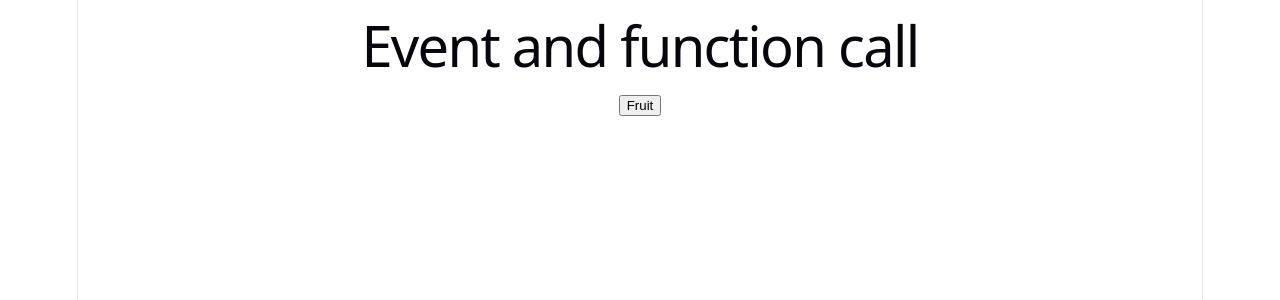
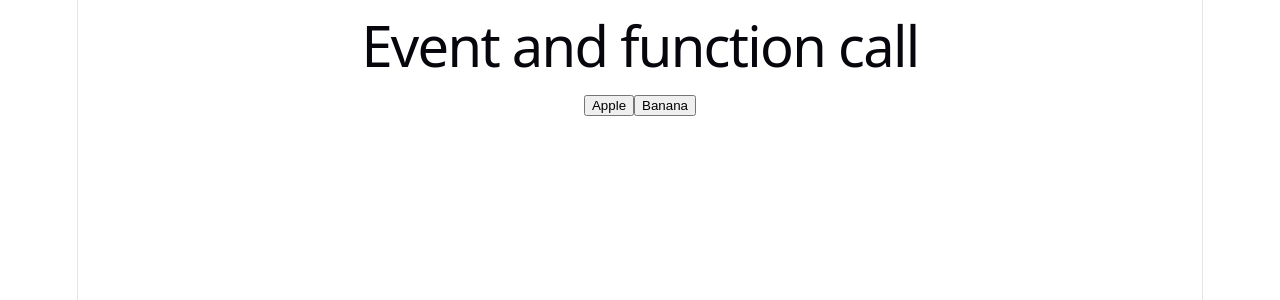
Before and after one commit to codewithnill/reactjs_19_by_code_step_by_step, a React (Vite) app in the folder main/react-blog/: page / in a window 1280 px wide. Shown: the top 300 px of the page. Built offline with nearby package versions, Linux system fonts and the light colour scheme.

Commit message:
passing params with function call : incorrect verion.

```diff
--- a/main/react-blog/src/App.jsx
+++ b/main/react-blog/src/App.jsx
@@ -3,13 +3,14 @@ function App() {
     //     alert("Function called!");
     // }
 
-    const fruit=()=>{
-        alert("apple");
+    const fruit=(name)=>{
+        alert(name);
     };
   return (
     <div>
       <h1>Event and function call</h1>
-      <button onClick={fruit}>Fruit</button>
+      <button onClick={fruit("apple")}>Apple</button>
+      <button onClick={fruit("banana")}>Banana</button>
     </div>
   );
 }
```
